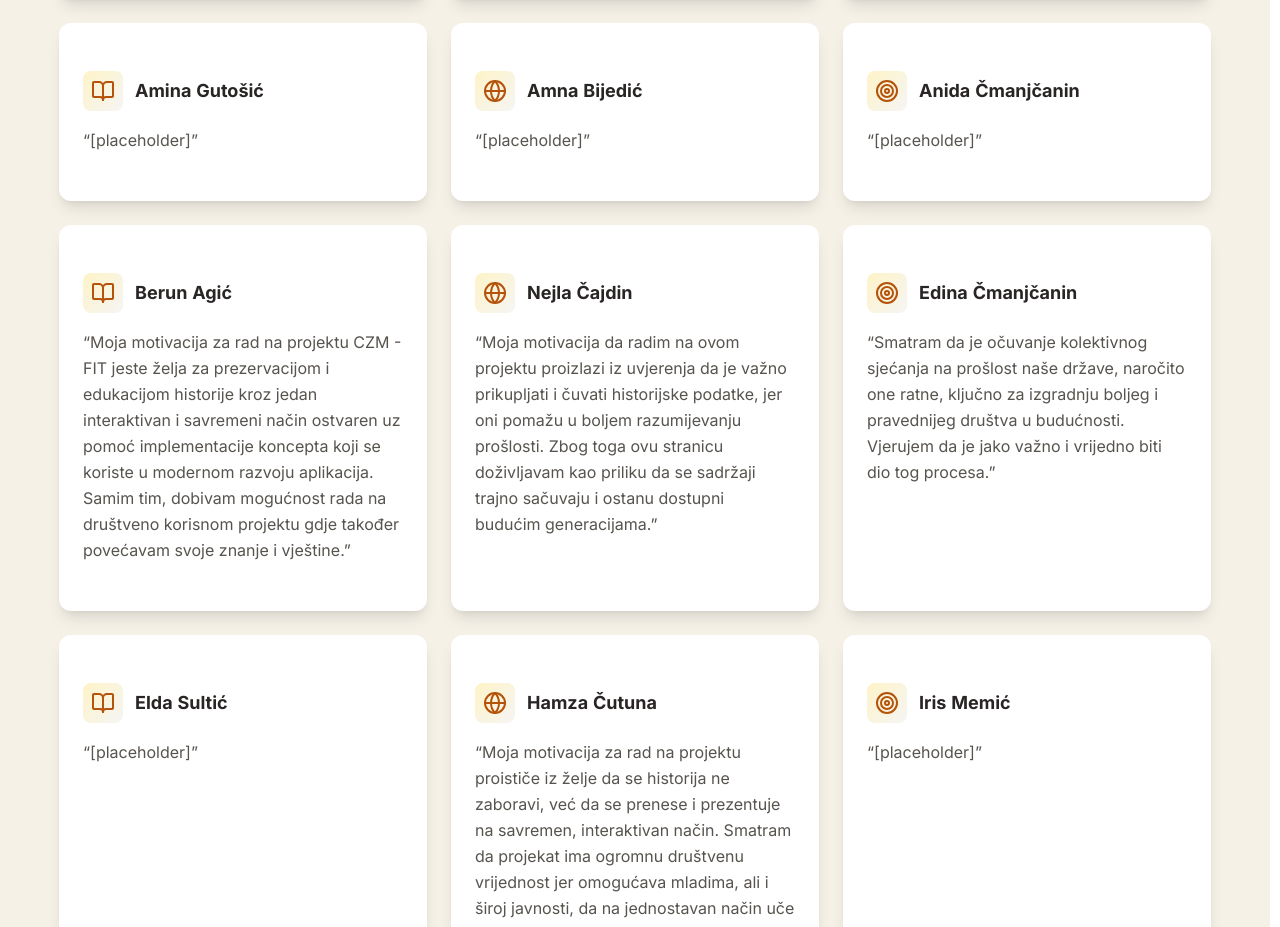
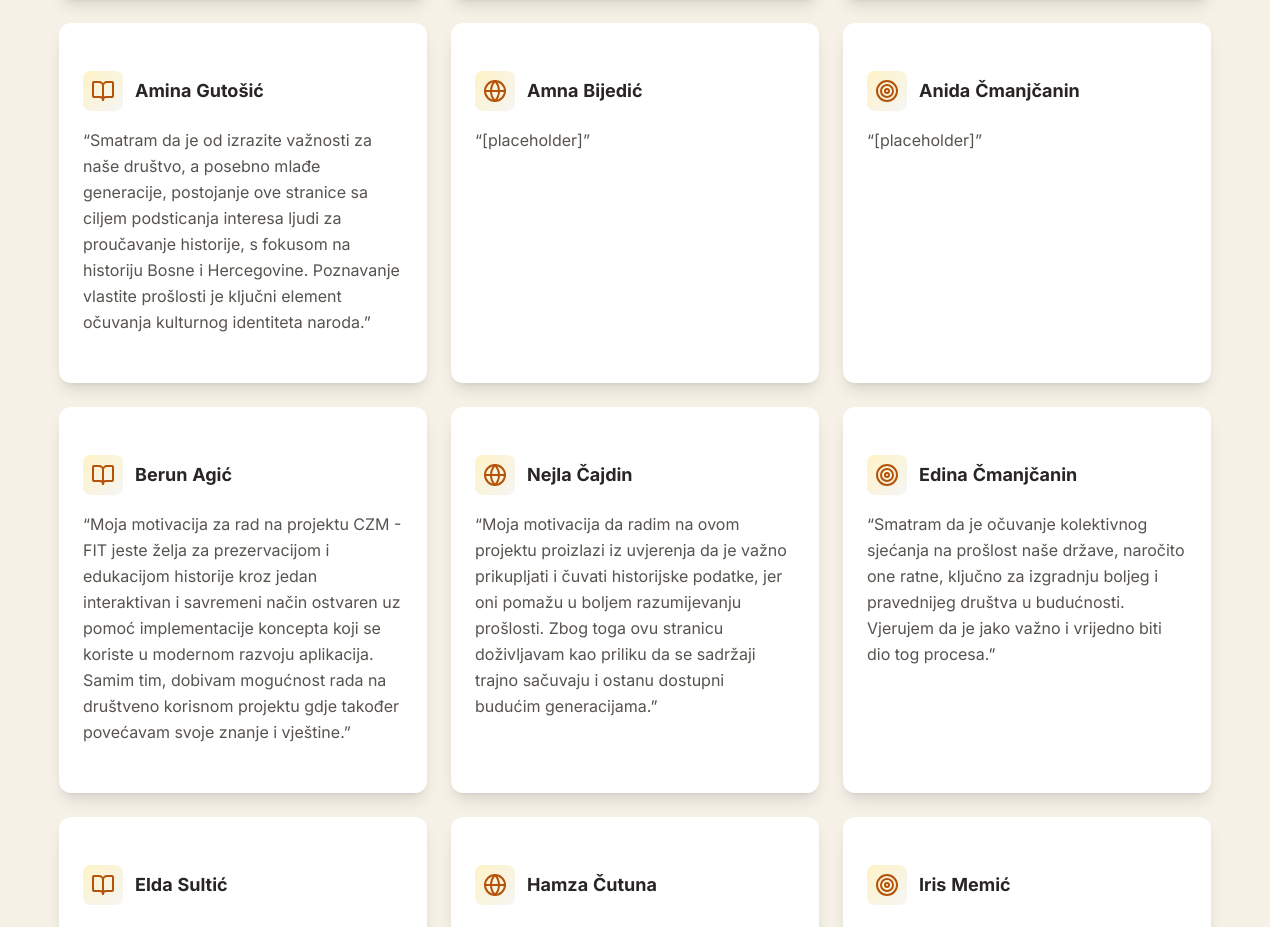
Before and after one commit to HamzaCutuna/czm, a Next.js app: page /o-projektu in a window 1280 px wide. Shown: the part 3849-4776 px from the top of the page. Built offline with nearby package versions, Linux system fonts and the light colour scheme; no server answers.

Commit message:
Update team testimonials

```diff
--- a/app/o-projektu/page.tsx
+++ b/app/o-projektu/page.tsx
@@ -130,7 +130,7 @@ export default function OProjektuPage() {
                     </div>
                   </div>
                   <p className="text-stone-600 leading-relaxed">
-                    &ldquo;[placeholder]&rdquo;
+                    &ldquo;Smatram da je od izrazite važnosti za naše društvo, a posebno mlađe generacije, postojanje ove stranice sa ciljem podsticanja interesa ljudi za proučavanje historije, s fokusom na historiju Bosne i Hercegovine. Poznavanje vlastite prošlosti je ključni element očuvanja kulturnog identiteta naroda.&rdquo;
                   </p>
                 </CardContent>
               </Card>
```
